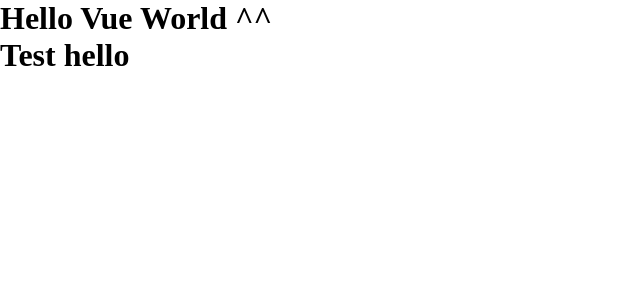
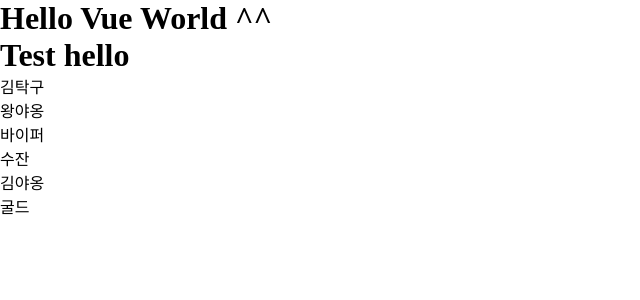
Before and after one commit to nnnyyy/LQSEvent, a Vue app: page / in a window 1280 px wide. Shown: the top 300 px of the page, without its empty margins (0-640 px from the left). Built offline with nearby package versions, Linux system fonts and the light colour scheme; the HTML template or start-up script is replaced by a standard one.

Commit message:
vue 외부 모듈 설정

```diff
--- /dev/null
+++ b/src/components/DataList.vue
@@ -0,0 +1,20 @@
+<template>
+    <div>
+        <ul>
+            <template v-for="item in list">
+                <li>{{item.name}}</li>
+            </template>
+        </ul>
+    </div>
+</template>
+
+
+<script>
+    export default {
+        data: function() {
+            return {
+            }
+        },
+        props: ['list']
+    }
+</script>
--- a/src/components/Test.vue
+++ b/src/components/Test.vue
@@ -1,11 +1,35 @@
 <template>
     <div>
         <h1>Test {{ testTitle }}</h1>
+        <data-list :list="memberlist"></data-list>
+        <data-list :list="ranker"></data-list>
+        <data-list :list="recent"></data-list>
     </div>
 </template>
 
 <script>
+    import DataList from './DataList.vue';
+
     export default {
-        props: ['testTitle']
+        data: function() {
+            return {
+                memberlist: [
+                    { name: '김탁구'},
+                    { name: '왕야옹'}
+                ],
+                ranker: [
+                    { name: '바이퍼'},
+                    { name: '수잔'}
+                ],
+                recent: [
+                    { name: '김야옹'},
+                    { name: '굴드'}
+                ]
+            }
+        },
+        props: ['testTitle'],
+        components: {
+            'data-list': DataList
+        }
     }
 </script>
--- a/webpack.config.js
+++ b/webpack.config.js
@@ -5,6 +5,7 @@
 const webpack = require('webpack');
 const path = require('path');
 const { VueLoaderPlugin } = require('vue-loader');
+const nodeExternals = require('webpack-node-externals');
 
 const env = process.env.NODE_ENV;
 const sourceMap = env === 'development';
@@ -23,19 +24,22 @@
 const vueLoader = {
     test: /\.vue$/,
     loader: 'vue-loader',
-    include: [ path.join(__dirname,"src"), path.join(__dirname, 'node_modules/webpack-dev-server/client') ]
+    include: [ path.join(__dirname,"src")]
 };
 
 const babelLoader = {
     test: /\.js$/,
     loader: 'babel-loader',
-    include: [ path.join(__dirname,"src"), path.join(__dirname, 'node_modules/webpack-dev-server/client') ]
+    include: [ path.join(__dirname,"src")]
 };
 
 const config = {
     context: path.join(__dirname, "src"),
     entry: "./main.js",
     devtool: 'inline-source-map',
+    externals: {
+        'vue': 'Vue'
+    },
     devServer: devServerConfig,
     module: {
         rules: [
```
Also changed, not shown: package.json (+4 -3 lines), view/index.ejs, 1 other file (tests, documents, lock files or other folders).
